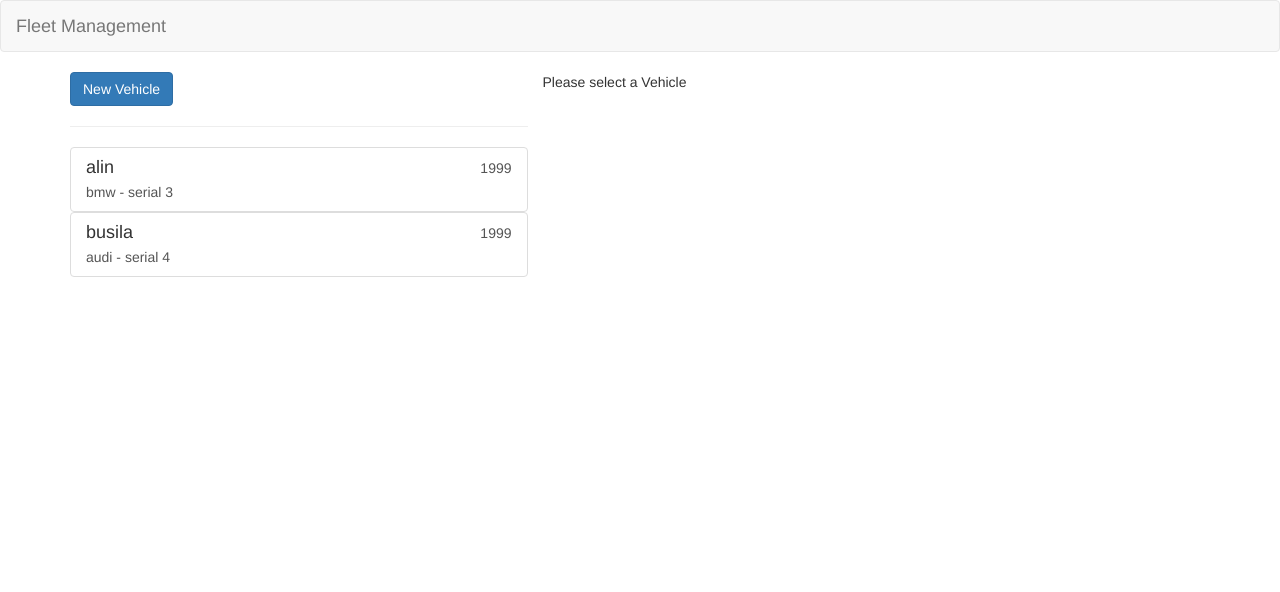
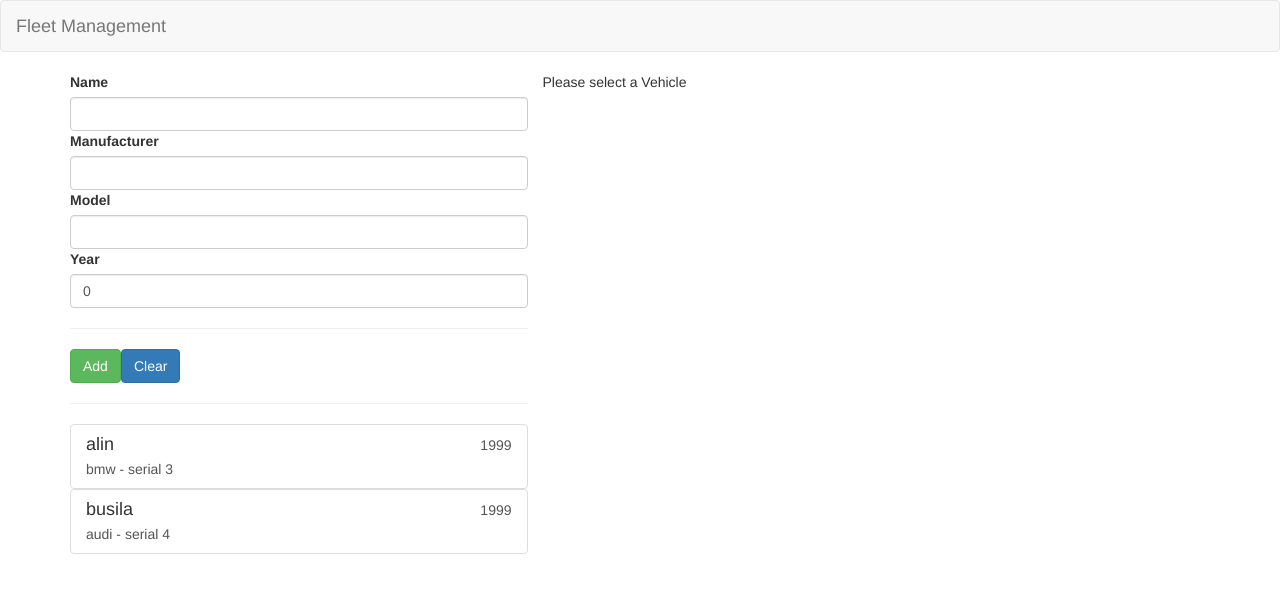
Before and after one commit to alinleonard/angular-fleet-management, an Angular app: page / in a window 1280 px wide. Shown: the top 592 px of the page. Built offline with nearby package versions, Linux system fonts and the light colour scheme.

Commit message:
some fun

```diff
--- /dev/null
+++ b/src/app/vehicle/vehicle-edit/vehicle-edit.component.html
@@ -0,0 +1,45 @@
+<div class="row">
+  <div class="col-xs-12">
+    <form>
+      <div class="row">
+        <div class="col-xs-12">
+            <label for="name">Name</label>
+            <input
+              type="text"
+              id="name"
+              class="form-control"
+              [(ngModel)]="vehicle.name"
+              name="name">
+            <label for="manufacturer">Manufacturer</label>
+            <input
+              type="text"
+              id="manufacturer"
+              class="form-control"
+              [(ngModel)]="vehicle.manufacturer"
+              name="manufacturer">
+            <label for="model">Model</label>
+            <input
+              type="text"
+              id="model"
+              class="form-control"
+              [(ngModel)]="vehicle.model"
+              name="model">
+            <label for="year">Year</label>
+            <input
+              type="number"
+              id="year"
+              class="form-control"
+              [(ngModel)]="vehicle.year"
+              name="year">
+        </div>
+      </div>
+      <hr>
+      <div class="row">
+        <div class="col-xs-12">
+          <button (click)="onSubmit()" class="btn btn-success sorted" type="submit">Add</button>
+          <button (click)="onClear()" class="btn btn-primary" type="button">Clear</button>
+        </div>
+      </div>
+    </form>
+  </div>
+</div>
--- /dev/null
+++ b/src/app/vehicle/vehicle-edit/vehicle-edit.component.ts
@@ -0,0 +1,26 @@
+import { Component, OnInit } from '@angular/core';
+import { Vehicle } from '../vehicle.model';
+import { VehicleService } from '../vehicle.service';
+
+@Component({
+  selector: 'app-vehicle-edit',
+  templateUrl: './vehicle-edit.component.html',
+  styleUrls: ['./vehicle-edit.component.scss']
+})
+export class VehicleEditComponent implements OnInit {
+  vehicle: Vehicle = new Vehicle('','','',0);
+
+  constructor(private vService: VehicleService) { }
+
+  ngOnInit() {
+  }
+
+  onClear() {
+    this.vehicle = new Vehicle('','','',0);
+  }
+
+  onSubmit() {
+    this.vService.addVehicleItem(this.vehicle);
+  }
+
+}
--- a/src/app/vehicle/vehicle-item/vehicle-item.component.html
+++ b/src/app/vehicle/vehicle-item/vehicle-item.component.html
@@ -1,4 +1,7 @@
-<a (click)="onVehicleSelected()" class="list-group-item clearfix" style="cursor: pointer;">
+<a
+  (click)="onVehicleSelected()"
+  class="list-group-item clearfix"
+  style="cursor: pointer;">
   <div class="pull-left">
     <h4 class="list-group-item-heading">{{ vehicle.name }}</h4>
     <p class="list-group-item-text">{{ vehicle.manufacturer }} - {{ vehicle.model }}</p>
--- a/src/app/vehicle/vehicle.component.html
+++ b/src/app/vehicle/vehicle.component.html
@@ -2,7 +2,7 @@
   <div class="col-xs-5">
     <div class="row">
       <div class="col-xs-12">
-        <button class="btn btn-primary">New Vehicle</button>
+        <app-vehicle-edit></app-vehicle-edit>
       </div>
     </div>
     <hr>
--- a/src/app/vehicle/vehicle.component.ts
+++ b/src/app/vehicle/vehicle.component.ts
@@ -18,6 +18,9 @@ export class VehicleComponent implements OnInit {
 
   ngOnInit() {
     this.vehicles = this.vService.getVehicles();
+    this.vService.onVehicleChanged.subscribe((vehicles) => {
+      this.vehicles = vehicles;
+    });
 
     this.vService.onSelectedVehicle.subscribe((sVehicle) => {
       this.selectedVehicle = sVehicle;
--- a/src/app/vehicle/vehicle.service.ts
+++ b/src/app/vehicle/vehicle.service.ts
@@ -3,6 +3,7 @@ import { Vehicle } from './vehicle.model';
 
 export class VehicleService {
     @Output() onSelectedVehicle = new EventEmitter<Vehicle>();
+    @Output() onVehicleChanged = new EventEmitter<Vehicle[]>();
 
     private vehicles: Vehicle[] = [
         { name: "alin", manufacturer: "bmw", model: "serial 3", year: 1999 },
@@ -12,4 +13,9 @@ export class VehicleService {
     getVehicles() {
         return this.vehicles.slice();
     }
+
+    addVehicleItem(vehicle: Vehicle) {
+        this.vehicles.push(vehicle);
+        this.onVehicleChanged.emit(this.vehicles.slice());
+    }
 }
```
Also changed, not shown: src/app/app.module.ts (+6 -2 lines), src/app/vehicle/vehicle-edit/vehicle-edit.component.scss (added).
